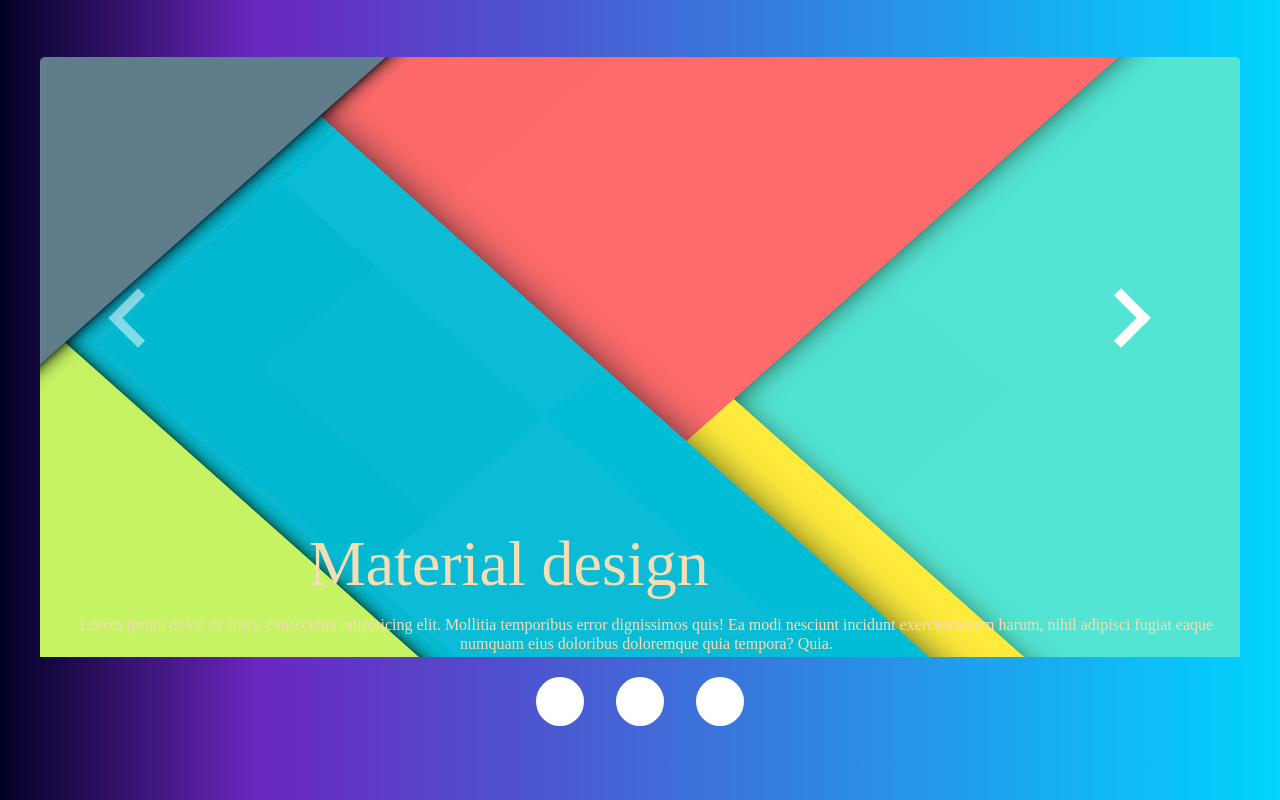
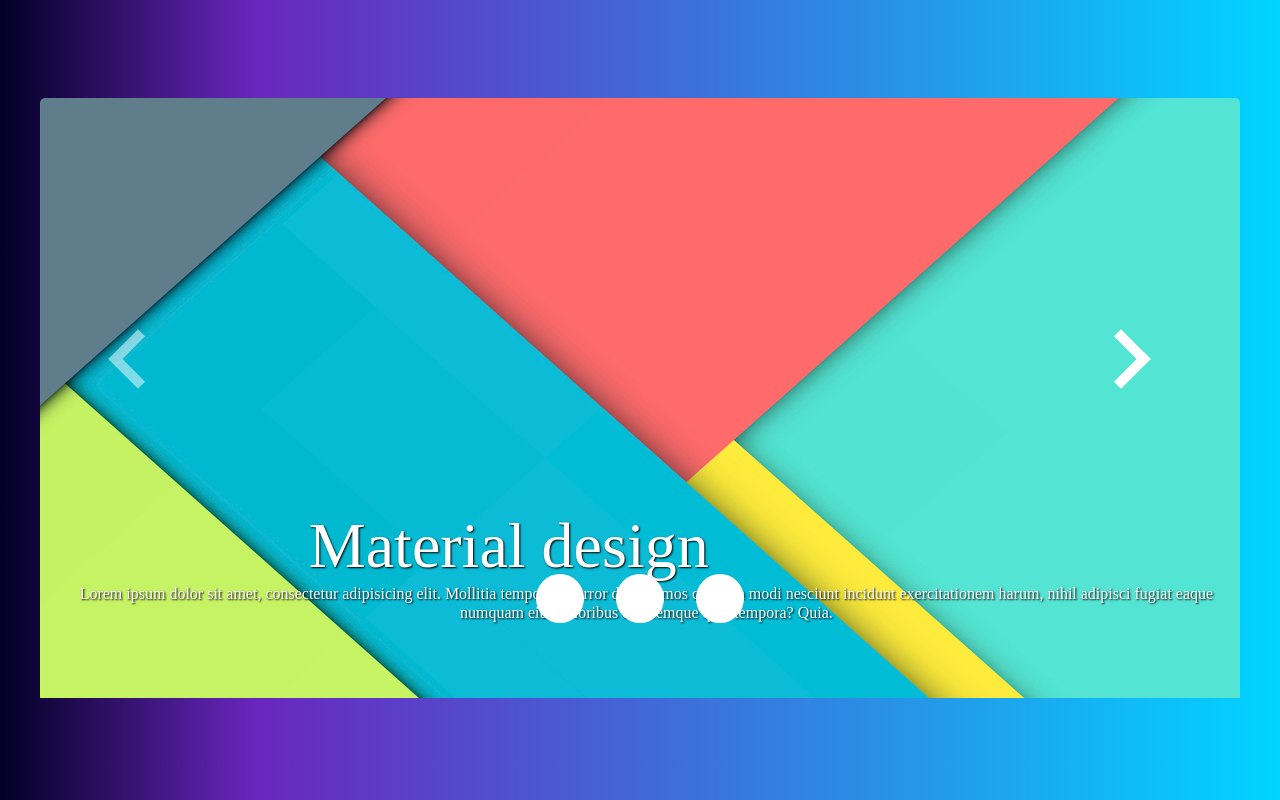
Before and after one commit to volodons/image-carousel, a plain HTML site: page task1_7/index.html in a window 1280 px wide. Drawn offline with Linux system fonts and the light colour scheme.

Commit message:
Add slider buttons on the slider's images + improve appearance of the text

```diff
--- a/task1_7/styles/style.css
+++ b/task1_7/styles/style.css
@@ -6,6 +6,7 @@
   justify-content: center;
   background: rgb(2,0,36);
   background: linear-gradient(90deg, rgba(2,0,36,1) 0%, rgba(106,38,190,1) 20%, rgba(0,212,255,1) 100%);
+  position: relative;
 }
 
 .slider {
@@ -24,17 +25,19 @@
 
 .slider__image-text--heading {
   position: absolute;
-  bottom: 10%;
+  bottom: 15vh;
   left: 21vw;
-  color: wheat;
+  color: rgb(255, 255, 255);
   font-size: 4rem;
+  text-shadow: 1px 1px 2px black;
 }
 
 .slider__image-text--content {
   position: absolute;
-  bottom: 1vh;
+  bottom: 10vh;
   left: 1vw;
-  color: wheat;
+  color: rgb(255, 255, 255);
+  text-shadow: 1px 1px 2px black;
 }
 
 .slider__arrows--left {
@@ -87,6 +90,8 @@
 
 .slider__buttons-wrapper {
   margin: 2rem;
+  position: absolute;
+  bottom: 20vh;
 }
 
 .slider__button {
```
